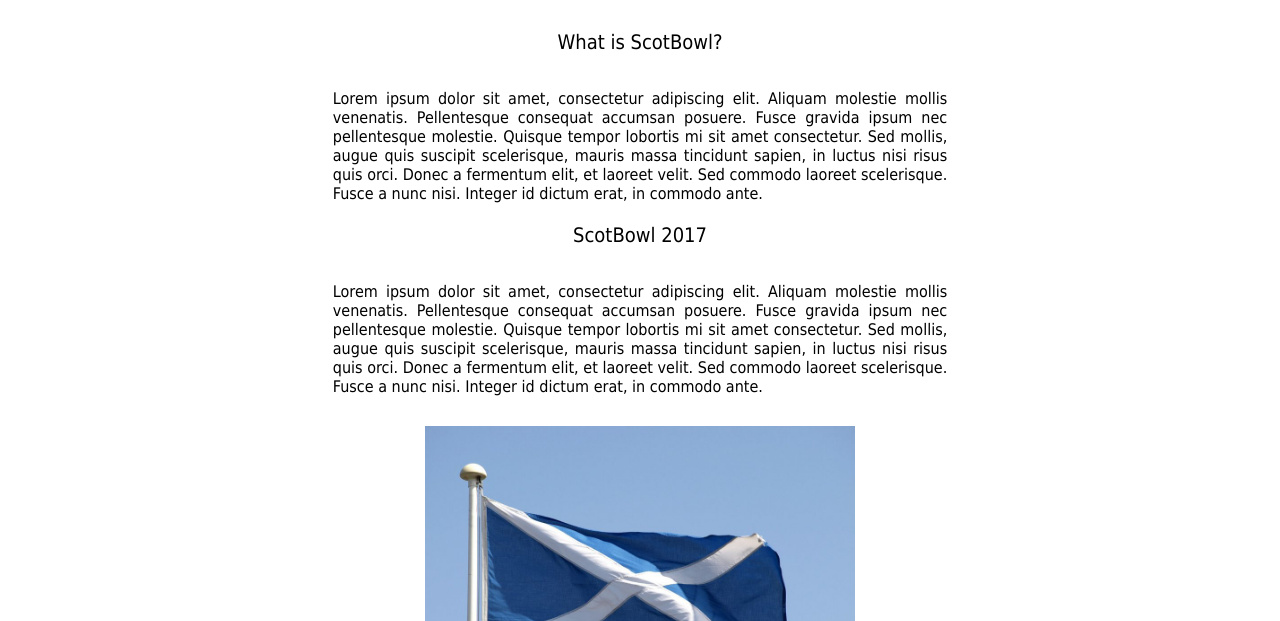
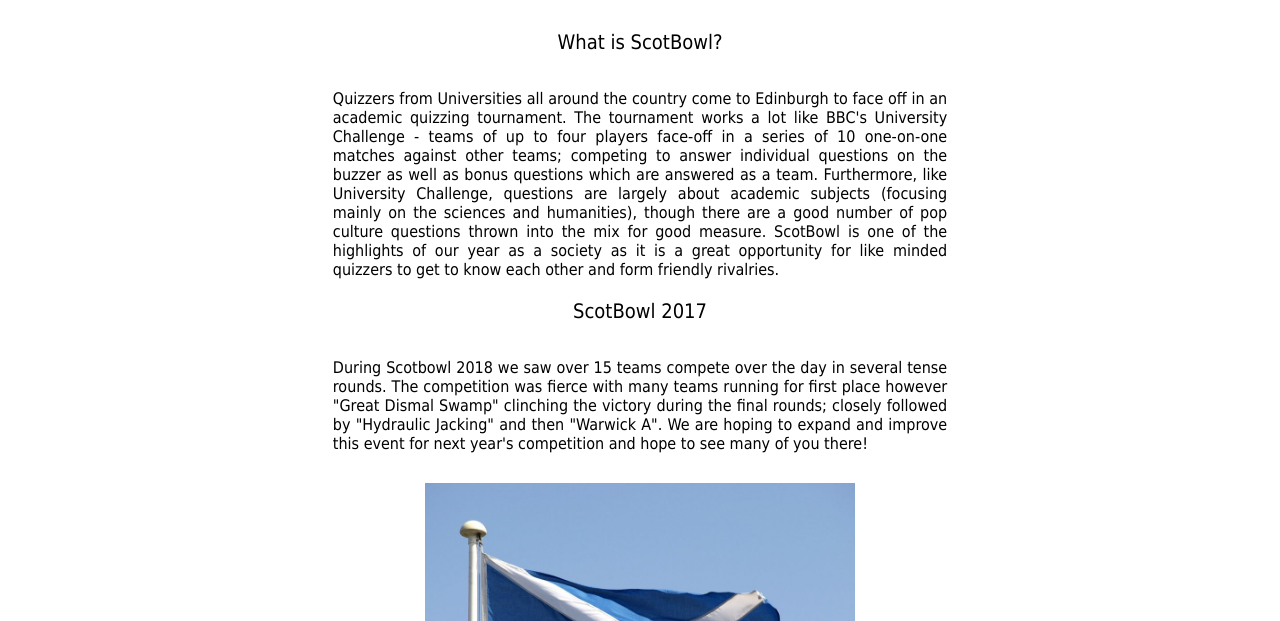
Before and after one commit to freddiejbawden/uoequizsoc, a plain HTML site: page scotbowl.html in a window 1280 px wide. Shown: the part 179-800 px from the top of the page. Drawn offline with nearby package versions, Linux system fonts and the light colour scheme; a script that the page names is missing.

Commit message:
Updated Text

```diff
--- a/scotbowl.html
+++ b/scotbowl.html
@@ -58,12 +58,24 @@
           <div class="info">
               <div>
                 <span class="subheader">What is ScotBowl?</span><br />
-                 <span>Lorem ipsum dolor sit amet, consectetur adipiscing elit. Aliquam molestie mollis venenatis. Pellentesque consequat accumsan posuere. Fusce gravida ipsum nec pellentesque molestie. Quisque tempor lobortis mi sit amet consectetur. Sed mollis, augue quis suscipit scelerisque, mauris massa tincidunt sapien, in luctus nisi risus quis orci. Donec a fermentum elit, et laoreet velit. Sed commodo laoreet scelerisque. Fusce a nunc nisi. Integer id dictum erat, in commodo ante.
+                 <span>Quizzers from Universities all around the country come to Edinburgh to face off in an academic quizzing tournament.
+                 The tournament works a lot like BBC's University Challenge - teams of up to four players face-off in
+                 a series of 10 one-on-one matches against other teams; competing to answer individual questions on the buzzer as well
+                 as bonus questions which are answered as a team. Furthermore, like University Challenge,
+                 questions are largely about academic subjects (focusing mainly on the sciences and humanities),
+                 though there are a good number of pop culture questions thrown into the mix for good measure.
+                 ScotBowl is one of the highlights of our year as a society as it is a great opportunity for
+                 like minded quizzers to get to know each other and form friendly rivalries.
                    </span>
               </div>
               <div>
                 <span class="subheader"> ScotBowl 2017 </span><br />
-                <span>Lorem ipsum dolor sit amet, consectetur adipiscing elit. Aliquam molestie mollis venenatis. Pellentesque consequat accumsan posuere. Fusce gravida ipsum nec pellentesque molestie. Quisque tempor lobortis mi sit amet consectetur. Sed mollis, augue quis suscipit scelerisque, mauris massa tincidunt sapien, in luctus nisi risus quis orci. Donec a fermentum elit, et laoreet velit. Sed commodo laoreet scelerisque. Fusce a nunc nisi. Integer id dictum erat, in commodo ante.
+                <span>During Scotbowl 2018 we saw over 15 teams compete over the day in several tense rounds.
+                The competition was fierce with many teams running for first place however "Great Dismal Swamp" clinching
+                the victory during the final rounds; closely followed by "Hydraulic Jacking" and
+                then "Warwick A". We are hoping to expand and improve this event for next year's
+                competition and hope to see many of you there!
+
                 </span>
               </div>
               <img class="bottom-image" src="images/scotbowl1.jpg" />
```
Also changed, not shown: events.html (+13 -4 lines), index.html (+4 -1 lines).
